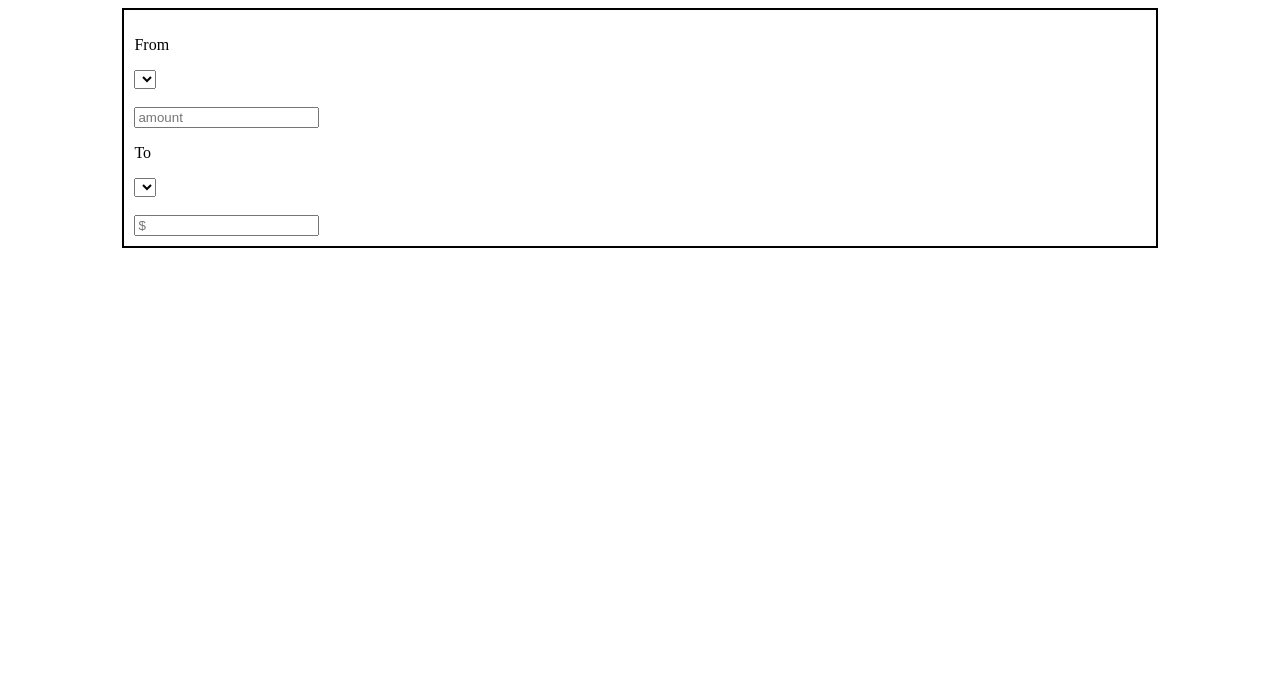
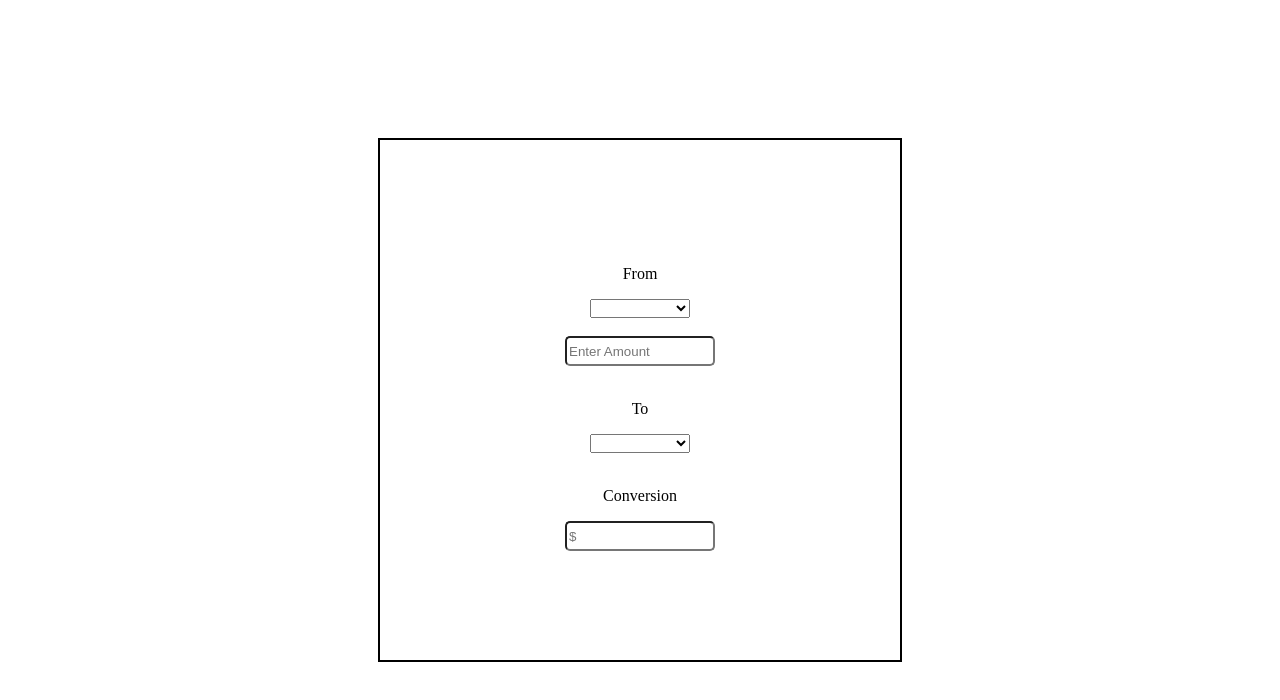
Before and after one commit to Mishra-Atharva/curreny-converter, a plain HTML site: page index.html in a window 1280 px wide. Drawn offline with Linux system fonts and the light colour scheme; no server answers.

Commit message:
updated verison 1

```diff
--- a/index.html
+++ b/index.html
@@ -5,28 +5,35 @@
     <meta name="viewport" content="width=device-width, initial-scale=1.0">
     <link rel="stylesheet" href="style.css" />
     <script src="script.js"></script>
+    <noscript><link rel="stylesheet" href="assets/css/noscript.css" /></noscript>
     <title>CURRENCIE EXCHANGE</title>
 </head>
 <body>
 
     <div id="container">
 
+        <center>
         <div id="selection">
             <p>From</p>
             <select id="list"></select>
         </div>
         <br>
+
         <div id="text">
-            <input type="text" placeholder="amount" id="value">
+            <input type="text" placeholder="Enter Amount" id="value">
         </div>
+
+        <br>
         <div id="selection">
             <p>To</p>
             <select id="list2"></select>
         </div>
         <br>
         <div id="res">
-            <input type="text" placeholder="$" id="value2">
+            <p>Conversion</p>
+            <input type="text" placeholder="$" id="value2" readonly>
         </div>
+        </center>
 
     </div>
 
--- a/style.css
+++ b/style.css
@@ -1,18 +1,36 @@
+body {
+    display: flex;
+    align-items: center;
+    justify-content: center;
+}
+
 #container{
+    display: flex;
     border: 2px solid black;
     float: center;
     padding: 10px;
     margin: auto;
-    width: 80%;
-    height: auto;
+    width: 500px;
+    height: 500px;
+    align-items: center;
+    justify-content: center;
 }
 
 #selection{
     margin: auto;
-    width: auto;
+    width: 80%;
     height: auto;
     float: center;
 }
 
-#value2{
+#value, #value2 {
+    background-color: white;
+    width: 150px;
+    height: 30px;
+    border-radius: 5px;
 }
+
+#list, #list2{
+    width: 100px;
+    height: auto;
+}
```
